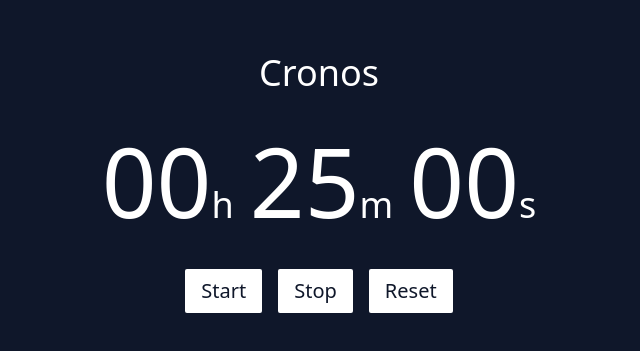
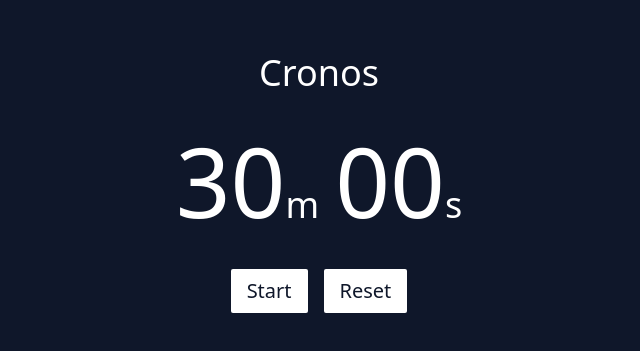
Before and after one commit to ansanabria/cronos, a React (Vite) app: page / in a window 1280 px wide. Shown: the part 193-544 px from the top of the page, without its empty margins (321-961 px from the left). Built offline with nearby package versions, Linux system fonts and the light colour scheme.

Commit message:
First fully functional prototype of timer

```diff
--- a/src/App.jsx
+++ b/src/App.jsx
@@ -3,25 +3,37 @@ import {
   timeToSeconds,
   secondsToTime,
   simplifyTime,
-  formattedTimeDigit,
   timeToString,
   stringToTime,
+  determineRenders,
 } from "./helpers";
 import alarm from "./data/alarm.mp3";
 import GlobalWrapper from "./GlobalWrapper";
+import { TimeNumber } from "./components/TimeNumber";
+
+const DEFAULT_TIME = {
+  hours: 0,
+  minutes: 30,
+  seconds: 0,
+};
+
+const INDEX_SYMBOL = {
+  0: "h",
+  1: "m",
+  2: "s",
+};
 
 const App = () => {
-  const DEFAULT_TIME = {
-    hours: 0,
-    minutes: 25,
-    seconds: 0,
-  };
   const [counting, setCounting] = useState(false);
   const [formattedTime, setFormattedTime] = useState(DEFAULT_TIME);
   const timeLimit = timeToSeconds(formattedTime);
+  const timeString = timeToString(formattedTime);
   const [isSetting, setIsSetting] = useState(false);
-  const { hours, minutes, seconds } = formattedTime;
+  const timeArray = Object.values(formattedTime);
+  const booleanArray = determineRenders(formattedTime);
+  const singleDigitIx = booleanArray.findIndex((bool) => bool);
   const audioRef = useRef(null);
+  const clickedRef = useRef(false);
 
   if (counting) {
     document.title = simplifyTime(formattedTime);
@@ -32,6 +44,19 @@ const App = () => {
       audioRef.current.play();
     }
   };
+
+  function handleInput(event) {
+    const newChar = event.nativeEvent.data;
+    setFormattedTime((prevFormattedTime) => {
+      let timeString = timeToString(prevFormattedTime);
+      if (newChar) {
+        timeString = timeString.slice(1).padEnd(6, newChar);
+      } else {
+        timeString = timeString.slice(0, -1).padStart(6, "0");
+      }
+      return stringToTime(timeString);
+    });
+  }
 
   useEffect(() => {
     let timerWorker;
@@ -47,6 +72,8 @@ const App = () => {
           playAudio();
         }
       };
+    } else {
+      document.title = "Cronos";
     }
 
     return () => {
@@ -56,58 +83,82 @@ const App = () => {
     };
   }, [counting]);
 
+  useEffect(() => {
+    if (isSetting) {
+      setFormattedTime({ hours: 0, minutes: 0, seconds: 0 });
+      setCounting(false);
+    } else {
+      setFormattedTime(({ hours, minutes, seconds }) => {
+        if (hours === 0 && minutes === 0 && seconds === 0) {
+          return DEFAULT_TIME;
+        }
+        return secondsToTime(timeToSeconds({ hours, minutes, seconds }));
+      });
+    }
+  }, [isSetting]);
+
   return (
     <GlobalWrapper>
       <div className="mb-12 flex w-fit max-w-lg flex-col items-center gap-y-10">
         <h1 className="text-4xl">Cronos</h1>
         <div
           className={`flex select-none gap-x-4 text-8xl hover:cursor-pointer ${isSetting ? "text-white/50" : ""}`}
-          onClick={() =>
-            setIsSetting((prevIsSetting) => {
-              return !prevIsSetting;
-            })
-          }
+          onMouseDown={() => {
+            if (isSetting) {
+              clickedRef.current = true;
+            }
+          }}
+          onClick={() => setIsSetting((prevIsSetting) => !prevIsSetting)}
         >
           {
             <>
-              <div>
-                {formattedTimeDigit(hours)}
-                <span className="text-4xl">h</span>
-              </div>
-              <div>
-                {formattedTimeDigit(minutes)}
-                <span className="text-4xl">m</span>
-              </div>
-              <div>
-                {formattedTimeDigit(seconds)}
-                <span className="text-4xl">s</span>
-              </div>
-              <input
-                className="hidden h-0 w-0"
-                value={timeToString(formattedTime)}
-                onChange={(e) => setFormattedTime(stringToTime(e.target.value))}
-                autoFocus
-              />
+              {booleanArray.map(
+                (doesRender, ix) =>
+                  (doesRender || isSetting) && (
+                    <TimeNumber
+                      key={Math.random()}
+                      time={timeArray[ix]}
+                      symbol={INDEX_SYMBOL[ix]}
+                      singleDigit={ix === singleDigitIx && !isSetting}
+                    />
+                  ),
+              )}
+              {isSetting && (
+                <>
+                  <input
+                    className="absolute h-0 w-0"
+                    value={timeString}
+                    onChange={handleInput}
+                    onBlur={() => {
+                      console.log(clickedRef);
+                      if (clickedRef.current) {
+                        clickedRef.current = false;
+                      } else {
+                        setIsSetting(false);
+                      }
+                    }}
+                    autoFocus
+                  />
+                </>
+              )}
             </>
           }
         </div>
         <div className="flex gap-x-4">
           <button
             className="rounded-sm bg-white px-4 py-2 text-xl font-medium text-slate-900 transition-transform hover:scale-110 active:opacity-70"
-            onClick={() => setCounting(true)}
+            onClick={() => {
+              setCounting((prevCounting) => !prevCounting);
+              setIsSetting(false);
+            }}
           >
-            Start
-          </button>
-          <button
-            className="rounded-sm bg-white px-4 py-2 text-xl font-medium text-slate-900 transition-transform hover:scale-110 active:opacity-70"
-            onClick={() => setCounting(false)}
-          >
-            Stop
+            {counting ? "Stop" : "Start"}
           </button>
           <button
             className="rounded-sm bg-white px-4 py-2 text-xl font-medium text-slate-900 transition-transform hover:scale-110 active:opacity-70"
             onClick={() => {
               setCounting(false);
+              setIsSetting(false);
               setFormattedTime(DEFAULT_TIME);
             }}
           >
--- /dev/null
+++ b/src/components/TimeNumber.jsx
@@ -0,0 +1,10 @@
+import { formattedTimeDigit } from "../helpers";
+
+export function TimeNumber({ time, symbol, singleDigit }) {
+  return (
+    <div key={Math.random()}>
+      {singleDigit ? time : formattedTimeDigit(time)}
+      <span className="text-4xl">{symbol}</span>
+    </div>
+  );
+}
--- a/src/helpers/index.js
+++ b/src/helpers/index.js
@@ -22,11 +22,10 @@ export function timeToString(time) {
 }
 
 export function stringToTime(string) {
-  console.log(string);
   return {
-    hours: Number(string.slice(2)),
+    hours: Number(string.slice(0, 2)),
     minutes: Number(string.slice(2, 4)),
-    seconds: Number(string.slice(4, -1)),
+    seconds: Number(string.slice(4)),
   };
 }
 
@@ -41,3 +40,25 @@ export function simplifyTime({ hours, minutes, seconds }) {
   time += `${seconds}s`;
   return time;
 }
+
+export function determineRenders(time) {
+  const valuesArray = Object.values(time);
+  let render = false;
+  const booleanArray = [];
+  for (let ix = 0; ix < valuesArray.length; ix++) {
+    const digit = valuesArray[ix];
+    let prevDigit = -1;
+    if (ix === 0) {
+      prevDigit = valuesArray[ix - 1];
+    }
+    if ((digit > 0 && prevDigit !== 0) || render) {
+      booleanArray.push(true);
+      render = true;
+    } else {
+      booleanArray.push(false);
+    }
+  }
+  booleanArray.pop();
+  booleanArray.push(true);
+  return booleanArray;
+}
```
